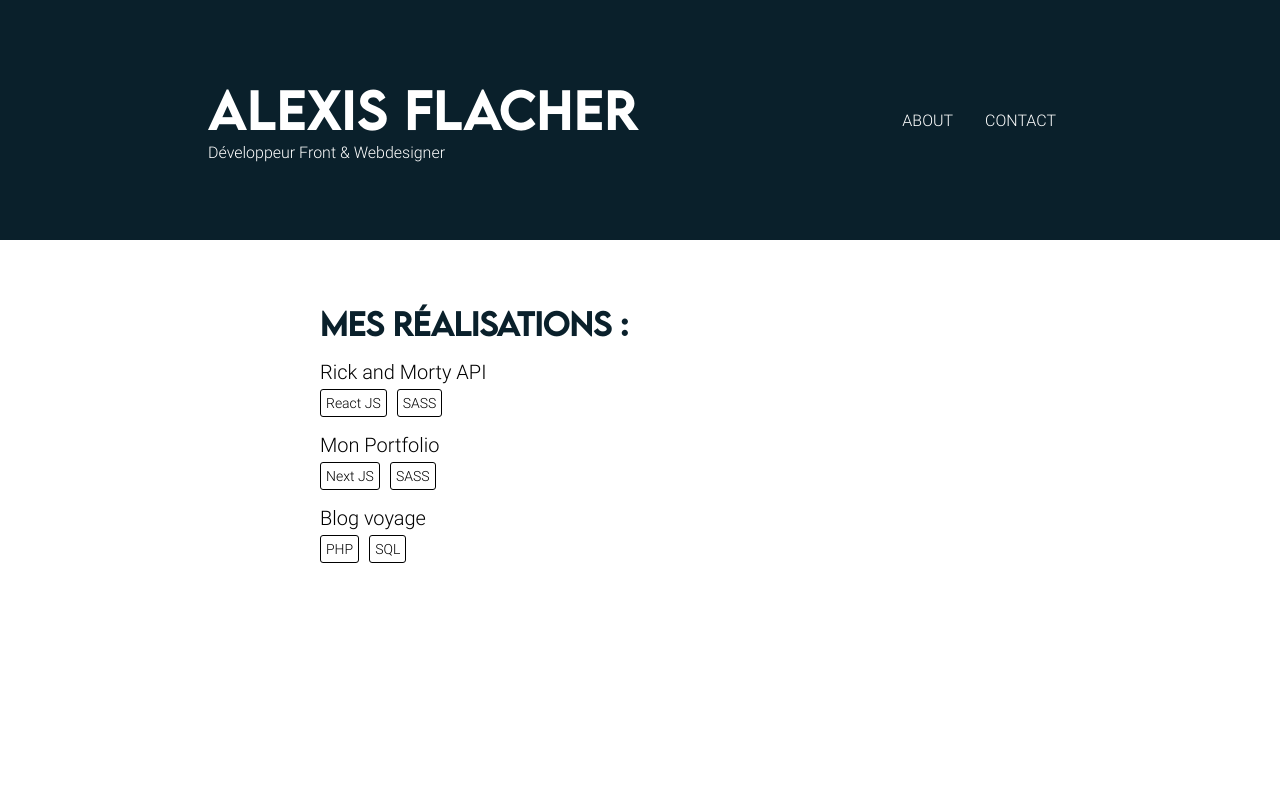
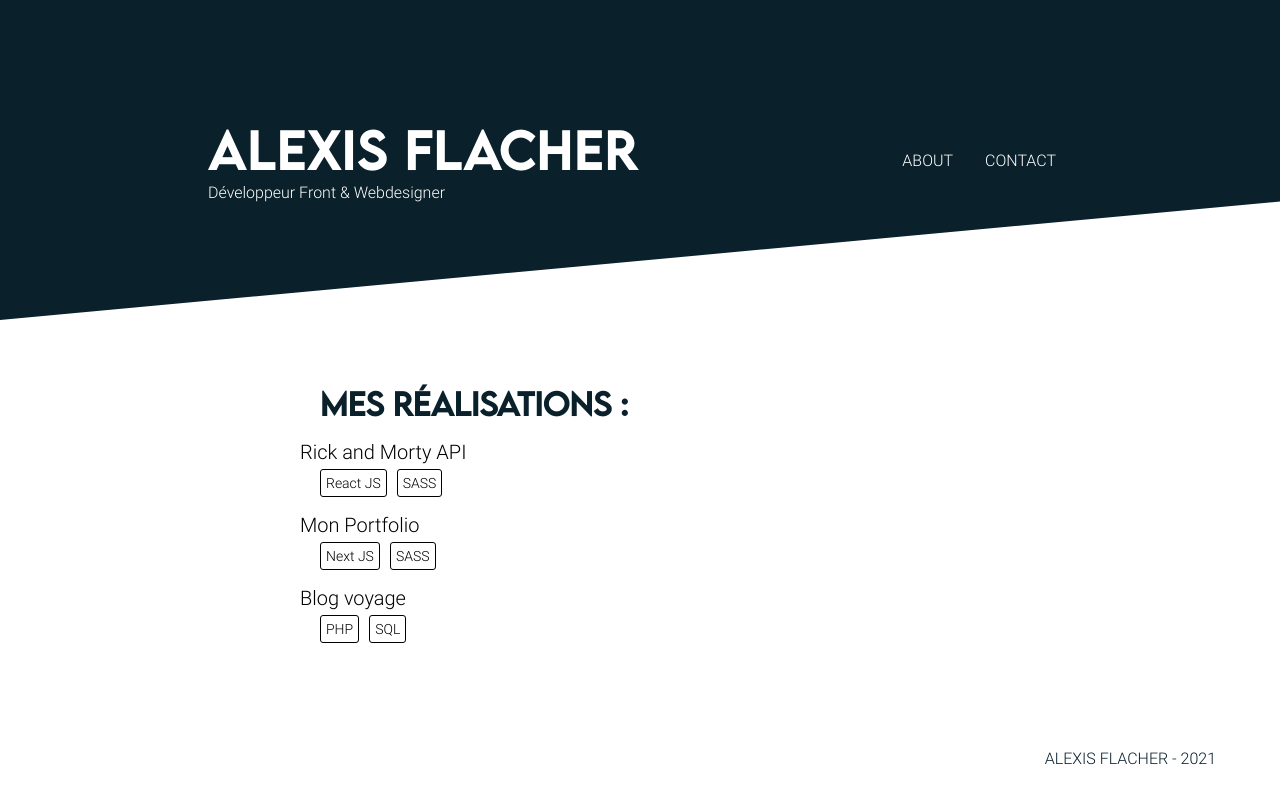
Before and after one commit to AlexisF9/Porfolio, a Next.js app: page / in a window 1280 px wide. Built offline with nearby package versions, Linux system fonts and the light colour scheme.

Commit message:
Anime liens

```diff
--- a/src/component/footer/footer.module.scss
+++ b/src/component/footer/footer.module.scss
@@ -1,2 +1,10 @@
 @import "../../styles/mixins";
 @import "../../styles/variables";
+
+.footer {
+    position: absolute;
+    bottom: 1rem;
+    right: 4rem;
+    color: $primary;
+    text-transform: uppercase;
+}
--- a/src/component/footer/index.js
+++ b/src/component/footer/index.js
@@ -4,9 +4,7 @@ import Link from 'next/link'
 export function Footer(props) {
     return (
         <main className={css.footer}>
-            <svg xmlns="http://www.w3.org/2000/svg" viewBox="0 0 1440 320">
-                <path fill="#0a202b" fill-opacity="1" d="M0,192L1440,64L1440,320L0,320Z"></path>
-            </svg>
+            <p>Alexis Flacher - 2021</p>
         </main>
     )
 }
--- a/src/component/header/header.module.scss
+++ b/src/component/header/header.module.scss
@@ -10,7 +10,8 @@
         display: flex;
         justify-content: space-evenly;
         align-items: center;
-        height: 15rem;
+        height: 20rem;
+        clip-path: polygon(0% 0%,100% 0%,100% 63%,0% 100%);
 
         h1, p, a {
             &::selection {
--- a/src/pages/index.js
+++ b/src/pages/index.js
@@ -2,6 +2,7 @@ import css from './index.module.scss'
 import Link from 'next/link'
 import {Header} from '../component/header'
 import {Footer} from '../component/footer'
+import Head from 'next/head'
 
 export async function getServerSideProps() { // appel du json pour rendre le contenu dynamique
     const res = await fetch(`http://localhost:3000/data/realisations.json`)
@@ -17,6 +18,11 @@ export async function getServerSideProps() { // appel du json pour rendre le con
 export default function Home({realisations}) {
     return (
         <main className={css.contentAccueil}>
+            <Head>
+                <title>Alexis Flacher</title>
+                <meta name="viewport" content="initial-scale=1.0, width=device-width" />
+                <link rel="stylesheet" href="https://use.fontawesome.com/releases/v5.15.4/css/all.css" integrity="sha384-DyZ88mC6Up2uqS4h/KRgHuoeGwBcD4Ng9SiP4dIRy0EXTlnuz47vAwmeGwVChigm" crossorigin="anonymous"></link>
+            </Head>
             <Header title="Alexis Flacher" subtitle="Développeur Front & Webdesigner" lienAbout="/posts/about" lienContact="/posts/contact" />
             <div className={css.content}>
                 <div>
@@ -27,7 +33,7 @@ export default function Home({realisations}) {
                                 <div className={css.listeLien}>
                                     <Link href="/">
                                         <a className={css.lienRea}>
-                                            {rea.titre}
+                                            <i class="fas fa-angle-right"></i> {rea.titre}
                                         </a>
                                     </Link>
                                     <ul>
@@ -43,6 +49,7 @@ export default function Home({realisations}) {
 
                 </div>
             </div>
+            <Footer/>
         </main>
 
     )
--- a/src/pages/index.module.scss
+++ b/src/pages/index.module.scss
@@ -23,6 +23,22 @@
                     color: black;
                     width: fit-content;
                     font-size: 20px;
+                    margin-left: -20px;
+                    transition: margin 0.3s;
+
+                    i {
+                        width: 15px;
+                        text-align: center;
+                        opacity: 0;
+                        transition: opacity 0.3s;
+                    }
+
+                    &:hover {
+                        margin-left: 0;
+                        i {
+                            opacity: 1;
+                        }
+                    }
                 }
 
                 ul {
```
Also changed, not shown: 1 other file (tests, documents, lock files or other folders).
